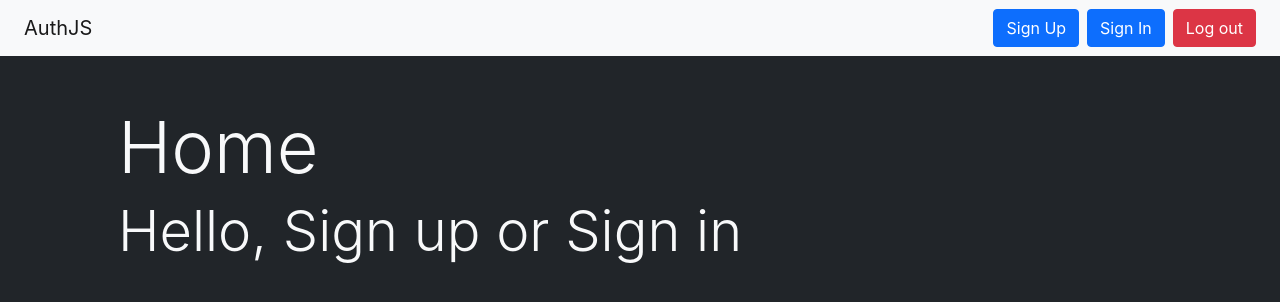
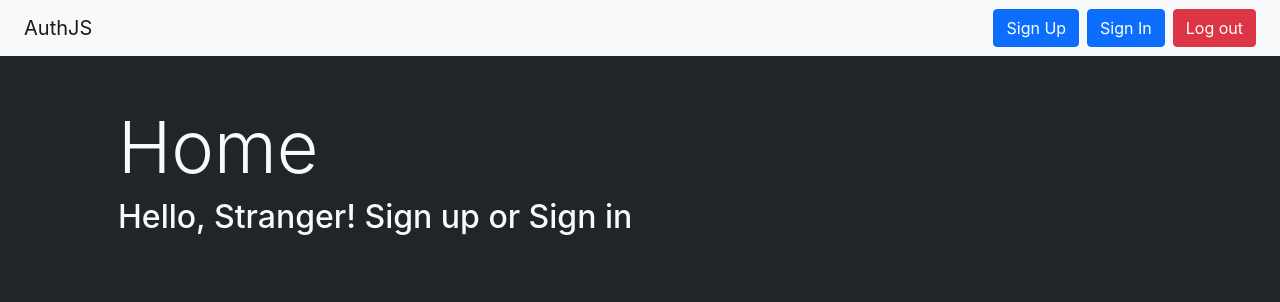
Before and after one commit to Alik64/React_projects, a React (Create React App) app in the folder 3_Auth-firebase/: page / in a window 1280 px wide. Shown: the top 302 px of the page. Built offline with nearby package versions, Linux system fonts and the light colour scheme; no server answers.

Commit message:
Personnaliser message Home en fonction de login

```diff
--- a/3_Auth-firebase/src/pages/Home.js
+++ b/3_Auth-firebase/src/pages/Home.js
@@ -1,10 +1,15 @@
-import React from 'react'
+import React, { useContext } from 'react'
+import { UserContext } from '../context/userContext'
 
 export default function Home() {
+
+    const { currentUser } = useContext(UserContext)
+
     return (
         <div className="container p-5">
             <h1 className="display-2 text-light ">Home</h1>
-            <h1 className="display-4 text-light">Hello, Sign up or Sign in</h1>
+            {currentUser ? <h2 className='text-light' >Hello Buddy!</h2> : <h2 className='text-light'>Hello, Stranger! Sign up or Sign in</h2>}
+
         </div>
     )
 }
```
